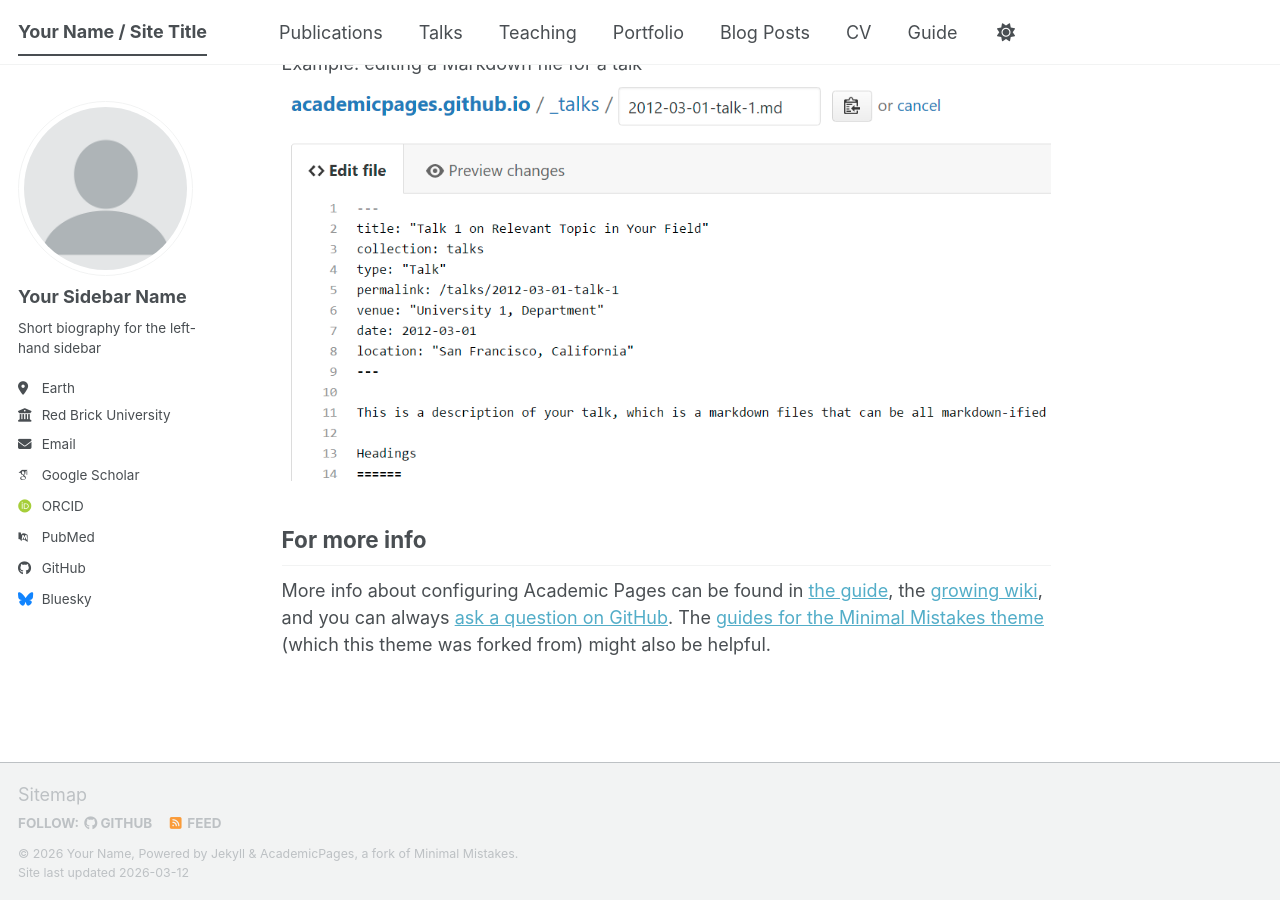
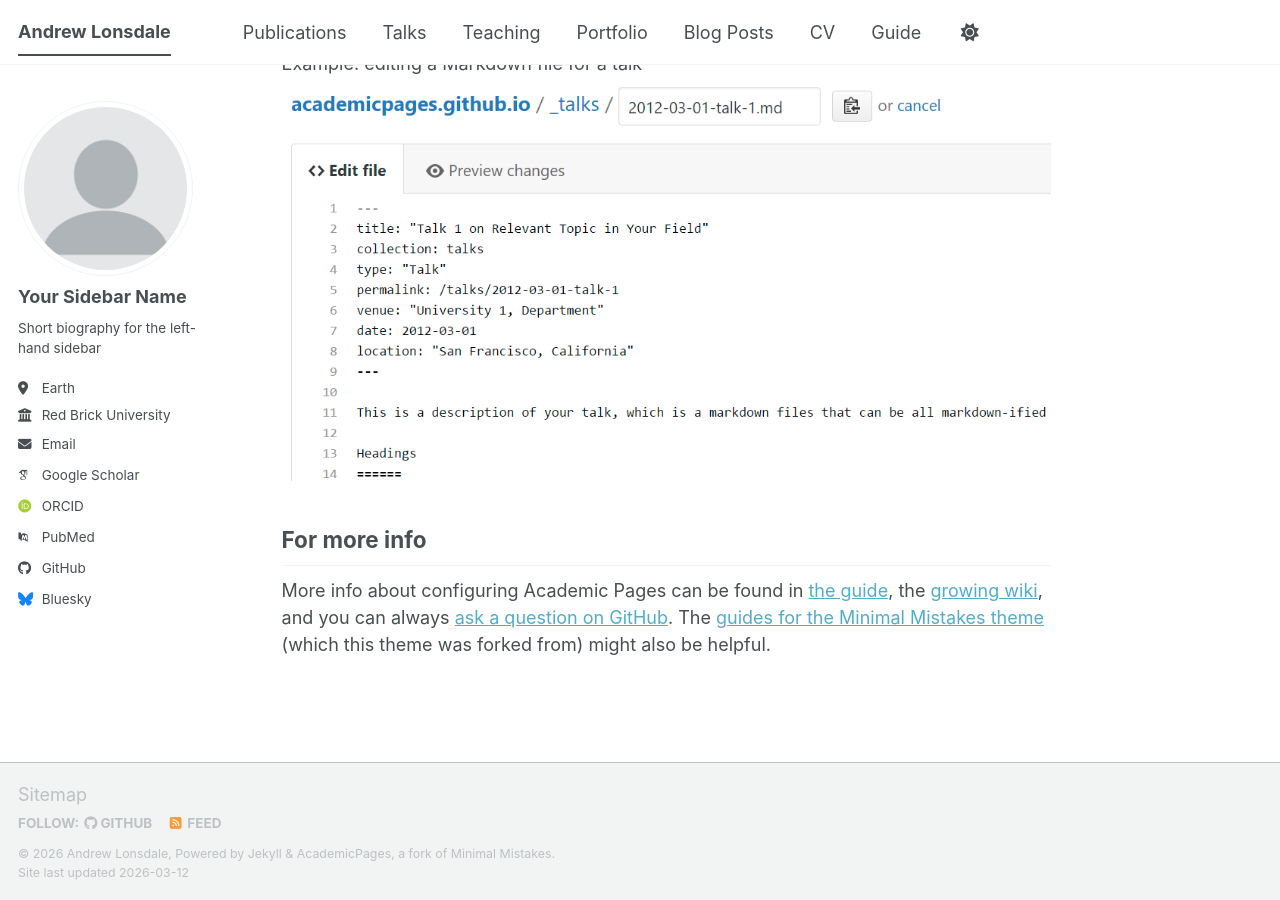
Before and after one commit to lonsbio/lonsbio.github.io, a Jekyll site: the page built from _pages/about.md, in a window 1280 px wide and 900 px high, scrolled down 2720 px. Built offline with Jekyll 4.4.1, drawn with Linux system fonts in a browser that asks for light colours; some web fonts are replaced; a script bundle is joined from its source files by our own code; library files that are not in the unit come from our copies.

Commit message:
Update site title and repository information

```diff
--- a/_config.yml
+++ b/_config.yml
@@ -9,14 +9,14 @@
 # Basic Site Settings
 locale                   : "en-US"
 site_theme               : "default" # The available themes options are "default", "air", "sunrise", "mint", "dirt" and "contrast"
-title                    : "Your Name / Site Title"
+title                    : "Andrew Lonsdale"
 title_separator          : "-"
-name                     : &name "Your Name"
+name                     : &name "Andrew Lonsdale"
 description              : &description "Your Name's academic portfolio"   # Update this with a general description of your site, this is the default if not overridden by a page
 url                      : https://academicpages.github.io # The base hostname & protocol for your site e.g. "https://[your GitHub username].github.io",
                                                            # or if you already have some other page hosted on Github then use "https://[your GitHub username].github.io/[Your Repo Name]"
 baseurl                  : "" # the subpath of your site, e.g. "/blog"
-repository               : "academicpages/academicpages.github.io"
+repository               : "lonsbio/lonsbio.github.io"
 
 # Site Author - The following control what appear as part of the author content on the side bar.
 #               If a field is blank the icon and link will not appear, otherwise it will be shown.
```
